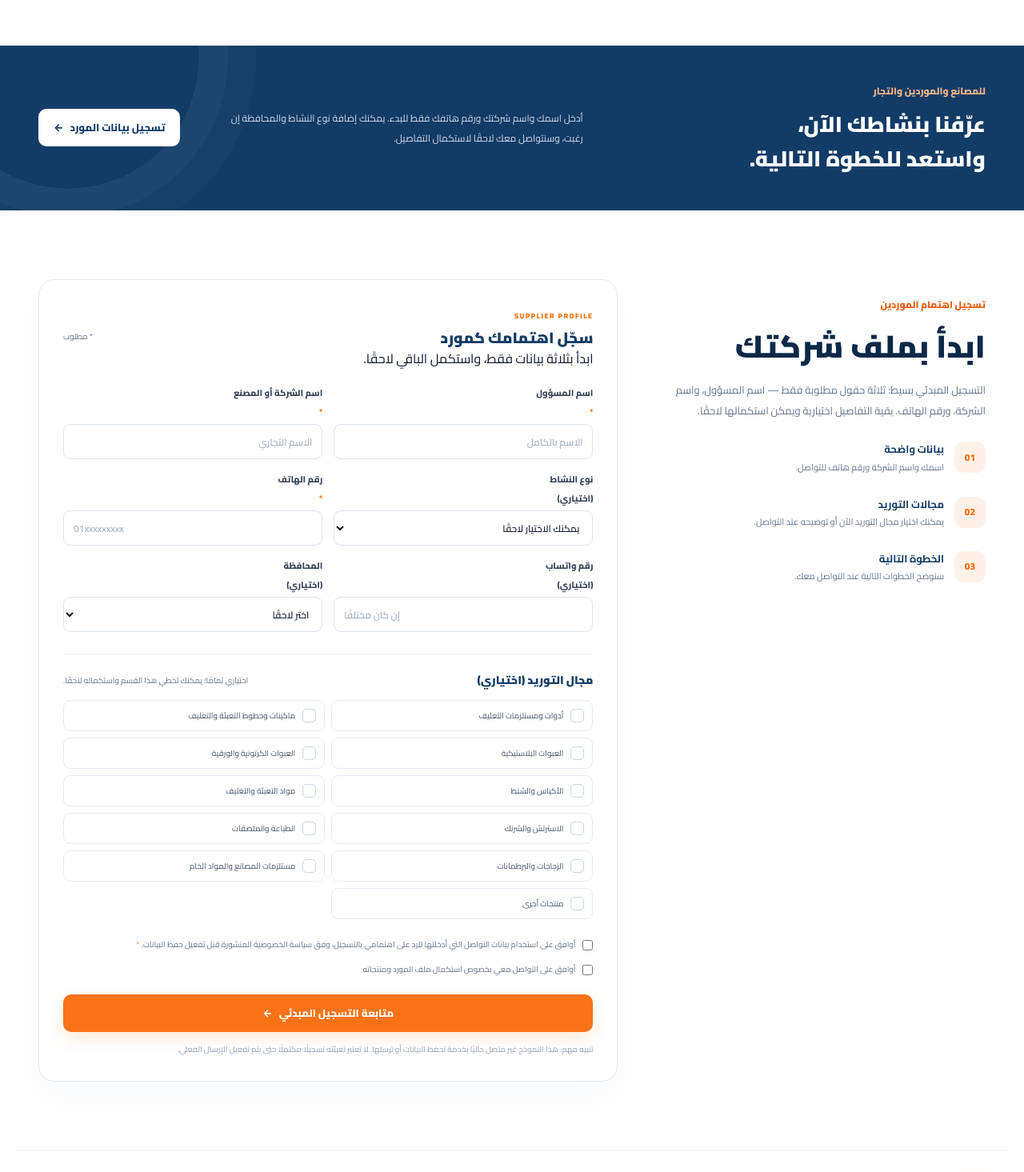
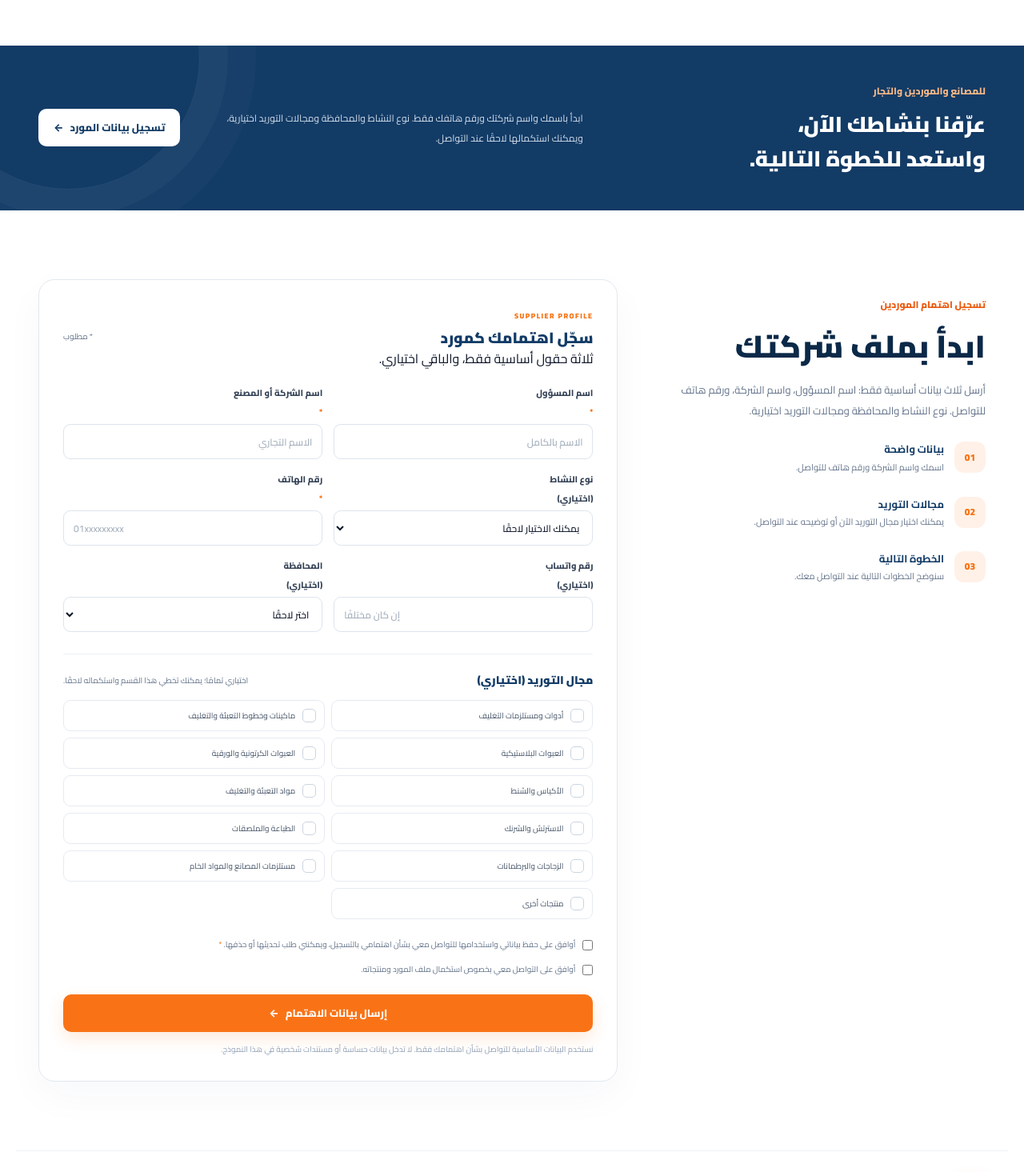
Before and after one commit to KVR-Lab/KVRAT.ai, a Next.js app in the folder apps/kvr-web/: page / in a window 1280 px wide. Shown: the part 2480-3945 px from the top of the page at 80% size. Built offline with nearby package versions, Linux system fonts and the light colour scheme.

Commit message:
Simplify supplier registration and submit leads securely

```diff
--- a/apps/kvr-web/src/app/page.tsx
+++ b/apps/kvr-web/src/app/page.tsx
@@ -37,6 +37,7 @@ const workflow = [
 export default function HomePage() {
   const [selectedCategories, setSelectedCategories] = useState<string[]>([]);
   const [notice, setNotice] = useState("");
+  const [isSubmitting, setIsSubmitting] = useState(false);
   const [form, setForm] = useState({
     fullName: "", companyName: "", companyType: "", phone: "", whatsapp: "",
     email: "", governorate: "", city: "", website: "", products: "",
@@ -47,9 +48,41 @@ export default function HomePage() {
     setForm((current) => ({ ...current, [field]: value }));
   }
 
-  function handleSubmit(event: FormEvent<HTMLFormElement>) {
+  async function handleSubmit(event: FormEvent<HTMLFormElement>) {
     event.preventDefault();
-    setNotice("واجهة التسجيل جاهزة، لكن لم يتم إرسال بياناتك أو حفظها بعد لأن خدمة التسجيل الخلفية لم تُربط بهذا النموذج. لن نعرض تأكيد تسجيل غير حقيقي.");
+    setNotice("");
+    setIsSubmitting(true);
+    try {
+      const response = await fetch("/api/supplier-leads", {
+        method: "POST",
+        headers: { "Content-Type": "application/json" },
+        body: JSON.stringify({
+          fullName: form.fullName.trim(),
+          companyName: form.companyName.trim(),
+          phone: form.phone.trim(),
+          companyType: form.companyType,
+          governorate: form.governorate,
+          categories: selectedCategories,
+          privacyConsent: form.privacyConsent,
+          contactConsent: form.contactConsent,
+        }),
+      });
+      const result = await response.json().catch(() => ({}));
+      if (!response.ok) {
+        throw new Error(result.error || "تعذر حفظ البيانات الآن. حاول مرة أخرى لاحقًا.");
+      }
+      setNotice("تم حفظ بيانات اهتمامك بنجاح. سيحتفظ فريق KVRAT.ai ببياناتك للتواصل معك بشأن الخطوات التالية.");
+      setForm({
+        fullName: "", companyName: "", companyType: "", phone: "", whatsapp: "",
+        email: "", governorate: "", city: "", website: "", products: "",
+        coverage: "", notes: "", privacyConsent: false, contactConsent: false,
+      });
+      setSelectedCategories([]);
+    } catch (error) {
+      setNotice(error instanceof Error ? error.message : "حدث خطأ غير متوقع. حاول مرة أخرى.");
+    } finally {
+      setIsSubmitting(false);
+    }
   }
 
   return (
@@ -167,7 +200,7 @@ export default function HomePage() {
 
       <section className="supplier-band" id="for-suppliers">
         <div><span className="eyebrow eyebrow-light">للمصانع والموردين والتجار</span><h2>عرّفنا بنشاطك الآن،<br />واستعد للخطوة التالية.</h2></div>
-        <p>أدخل اسمك واسم شركتك ورقم هاتفك فقط للبدء. يمكنك إضافة نوع النشاط والمحافظة إن رغبت، وسنتواصل معك لاحقًا لاستكمال التفاصيل.</p>
+        <p>ابدأ باسمك واسم شركتك ورقم هاتفك فقط. نوع النشاط والمحافظة ومجالات التوريد اختيارية، ويمكنك استكمالها لاحقًا عند التواصل.</p>
         <a className="button button-white" href="#register">تسجيل بيانات المورد <span aria-hidden="true">←</span></a>
       </section>
 
@@ -175,7 +208,7 @@ export default function HomePage() {
         <div className="form-intro">
           <span className="eyebrow">تسجيل اهتمام الموردين</span>
           <h2>ابدأ بملف شركتك</h2>
-          <p>التسجيل المبدئي بسيط: ثلاثة حقول مطلوبة فقط — اسم المسؤول، واسم الشركة، ورقم الهاتف. بقية التفاصيل اختيارية ويمكن استكمالها لاحقًا.</p>
+          <p>أرسل ثلاث بيانات أساسية فقط: اسم المسؤول، واسم الشركة، ورقم هاتف للتواصل. نوع النشاط والمحافظة ومجالات التوريد اختيارية.</p>
           <div className="form-aside">
             <div className="aside-icon">01</div><div><b>بيانات واضحة</b><p>اسمك واسم الشركة ورقم هاتف للتواصل.</p></div>
           </div>
@@ -188,7 +221,7 @@ export default function HomePage() {
         </div>
 
         <form className="supplier-form" onSubmit={handleSubmit}>
-          <div className="form-heading"><div><span className="form-kicker">SUPPLIER PROFILE</span><h3>سجّل اهتمامك كمورد</h3><p>ابدأ بثلاثة بيانات فقط، واستكمل الباقي لاحقًا.</p></div><span className="required-note">* مطلوب</span></div>
+          <div className="form-heading"><div><span className="form-kicker">SUPPLIER PROFILE</span><h3>سجّل اهتمامك كمورد</h3><p>ثلاثة حقول أساسية فقط، والباقي اختياري.</p></div><span className="required-note">* مطلوب</span></div>
           <div className="field-grid">
             <label>اسم المسؤول <em>*</em><input required value={form.fullName} onChange={(e) => update("fullName", e.target.value)} placeholder="الاسم بالكامل" autoComplete="name" /></label>
             <label>اسم الشركة أو المصنع <em>*</em><input required value={form.companyName} onChange={(e) => update("companyName", e.target.value)} placeholder="الاسم التجاري" autoComplete="organization" /></label>
@@ -205,12 +238,12 @@ export default function HomePage() {
           </div>
 
           <div className="consent-list">
-            <label><input type="checkbox" required checked={form.privacyConsent} onChange={(e) => update("privacyConsent", e.target.checked)} /><span>أوافق على استخدام بيانات التواصل التي أدخلتها للرد على اهتمامي بالتسجيل، وفق سياسة الخصوصية المنشورة قبل تفعيل حفظ البيانات. <em>*</em></span></label>
+            <label><input type="checkbox" required checked={form.privacyConsent} onChange={(e) => update("privacyConsent", e.target.checked)} /><span>أوافق على حفظ بياناتي واستخدامها للتواصل معي بشأن اهتمامي بالتسجيل، ويمكنني طلب تحديثها أو حذفها. <em>*</em></span></label>
             <label><input type="checkbox" checked={form.contactConsent} onChange={(e) => update("contactConsent", e.target.checked)} /><span>أوافق على التواصل معي بخصوص استكمال ملف المورد ومنتجاته.</span></label>
           </div>
-          <button className="button button-primary submit-button" type="submit">متابعة التسجيل المبدئي <span aria-hidden="true">←</span></button>
-          {notice && <p className="form-notice" role="status">{notice}</p>}
-          <p className="form-footnote">تنبيه مهم: هذا النموذج غير متصل حاليًا بخدمة تحفظ البيانات أو ترسلها. لا تعتبر تعبئته تسجيلًا مكتملًا حتى يتم تفعيل الإرسال الفعلي.</p>
+          <button className="button button-primary submit-button" type="submit" disabled={isSubmitting}>{isSubmitting ? "جارٍ حفظ البيانات..." : "إرسال بيانات الاهتمام"} <span aria-hidden="true">←</span></button>
+          {notice && <p className="form-notice" role="status" aria-live="polite">{notice}</p>}
+          <p className="form-footnote">نستخدم البيانات الأساسية للتواصل بشأن اهتمامك فقط. لا تدخل بيانات حساسة أو مستندات شخصية في هذا النموذج.</p>
         </form>
       </section>
 
```
